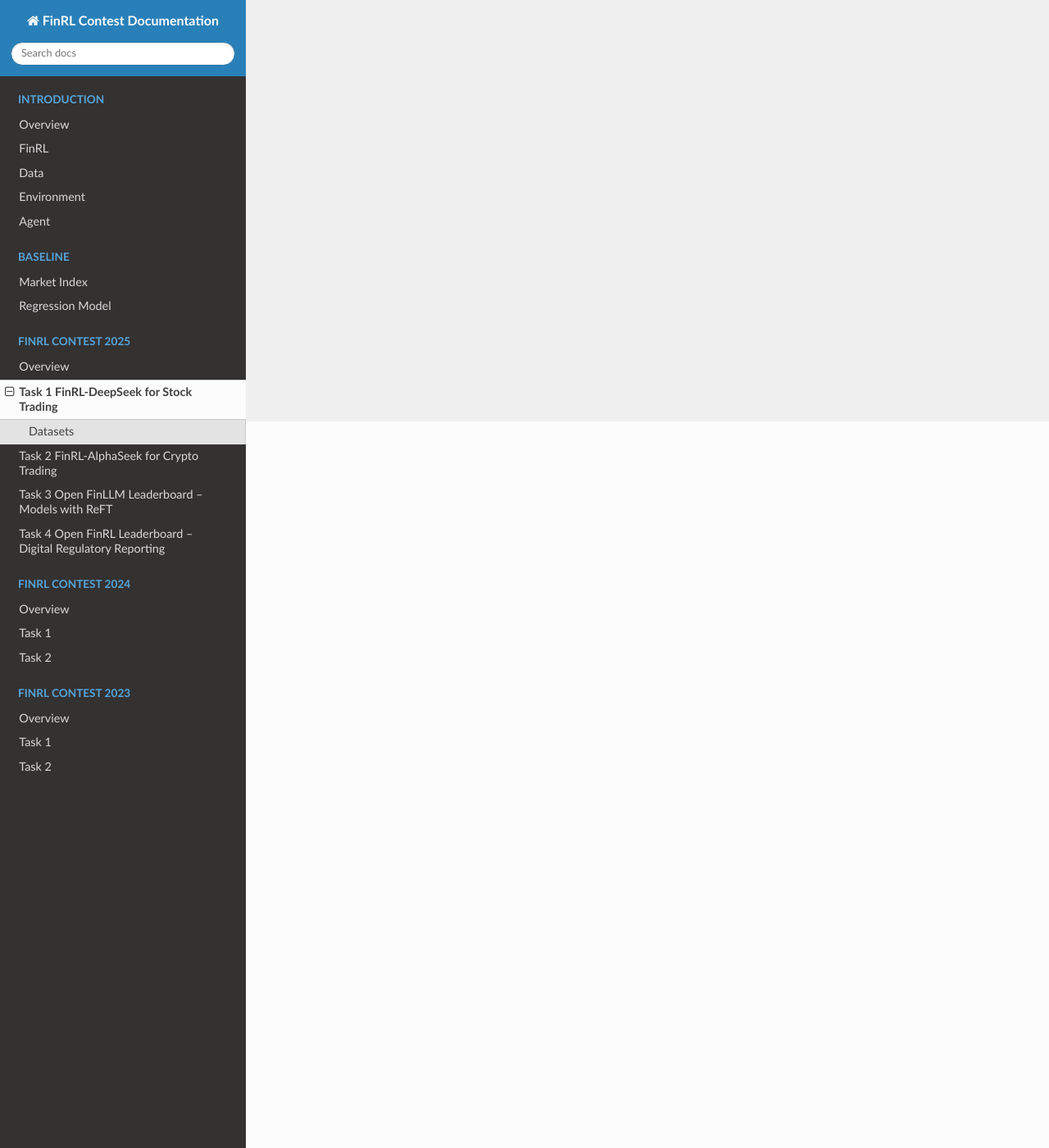
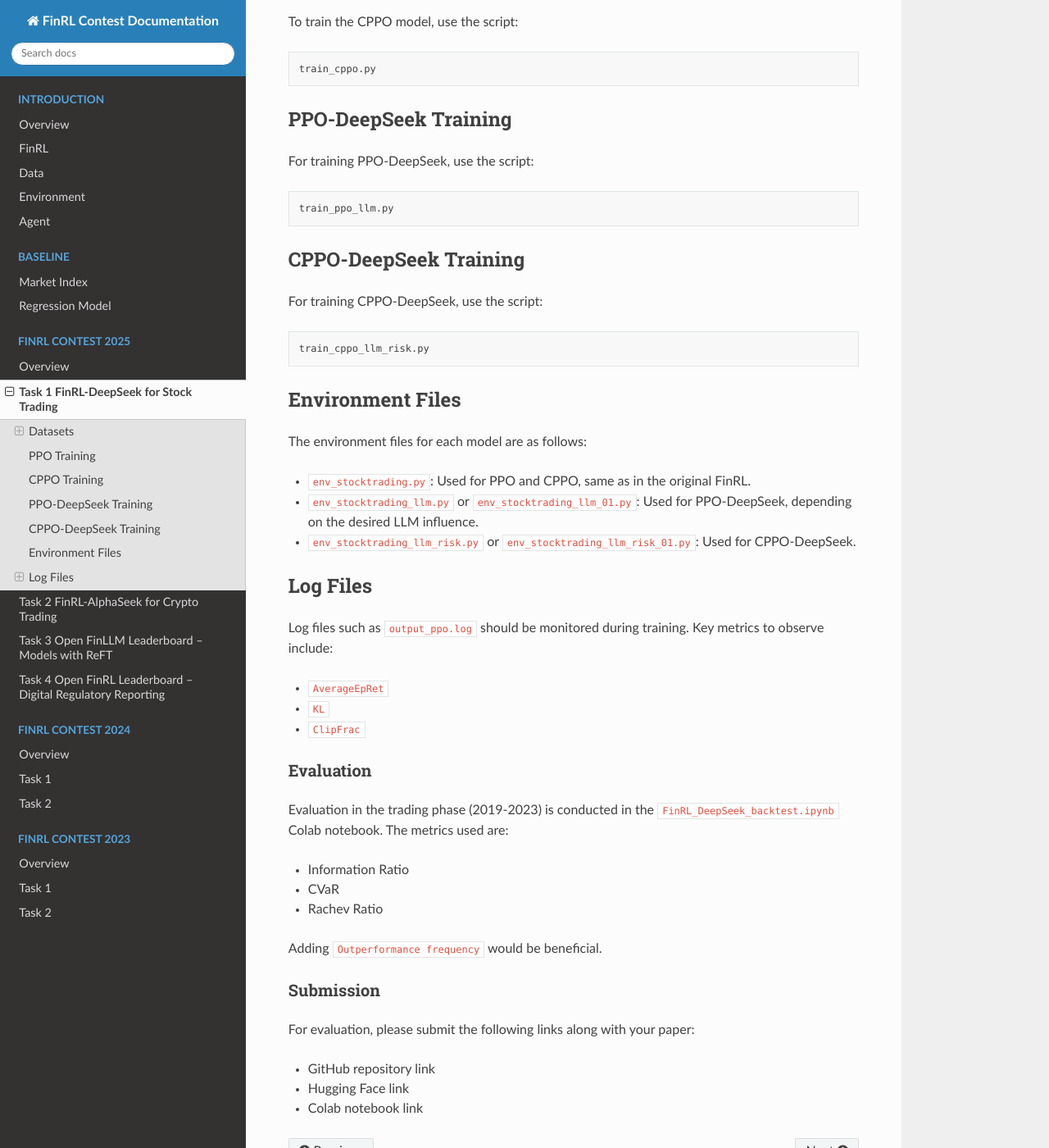
Before and after one commit to Xingyu025/FinAI-Contest, a Sphinx documentation site: the page built from docs/source/finrl2025/task1.rst, in a window 1280 px wide and 1400 px high, scrolled down 886 px. Shown: the whole window at 82% size. Built offline with Sphinx 7.4.7 and the Read the Docs theme 3.1.0, drawn with Linux system fonts in a browser that asks for light colours; some of the changed text lies outside the part shown.

Commit message:
Update task1.rst

```diff
--- a/docs/source/finrl2025/task1.rst
+++ b/docs/source/finrl2025/task1.rst
@@ -10,3 +10,82 @@
 The `Financial News and Stock Price Integration Dataset (FNSPID) <https://huggingface.co/datasets/Zihan1004/FNSPID>`_ comprises stock prices and 15 million time-aligned financial news records for Nasdaq companies, covering the period from 1999 to 2023. The processed training dataset based on the FNSPID `are also provided <https://huggingface.co/datasets/benstaf/nasdaq_2013_2023>`_.
 
 Participants are also encouraged to utilize publicly available data, such as Twitter, or develop scraping/API AI agents for this purpose. Some teams can choose to focus their submission on improving the dataset, while others may focus on enhancing trading agents.
+
+Training and Environments
+=========================
+
+To train the various models, follow the instructions below:
+
+PPO Training
+------------
+
+To train the PPO model, run the following command:
+
+.. code-block:: bash
+
+    nohup mpirun --allow-run-as-root -np 8 python train_ppo.py > output_ppo.log 2>&1 &
+
+CPPO Training
+-------------
+
+To train the CPPO model, use the script:
+
+.. code-block:: bash
+
+    train_cppo.py
+
+PPO-DeepSeek Training
+---------------------
+
+For training PPO-DeepSeek, use the script:
+
+.. code-block:: bash
+
+    train_ppo_llm.py
+
+CPPO-DeepSeek Training
+----------------------
+
+For training CPPO-DeepSeek, use the script:
+
+.. code-block:: bash
+
+    train_cppo_llm_risk.py
+
+Environment Files
+-----------------
+
+The environment files for each model are as follows:
+
+- ``env_stocktrading.py``: Used for PPO and CPPO, same as in the original FinRL.
+- ``env_stocktrading_llm.py`` or ``env_stocktrading_llm_01.py``: Used for PPO-DeepSeek, depending on the desired LLM influence.
+- ``env_stocktrading_llm_risk.py`` or ``env_stocktrading_llm_risk_01.py``: Used for CPPO-DeepSeek.
+
+Log Files
+---------
+
+Log files such as ``output_ppo.log`` should be monitored during training. Key metrics to observe include:
+
+- ``AverageEpRet``
+- ``KL``
+- ``ClipFrac``
+
+Evaluation
+==========
+
+Evaluation in the trading phase (2019-2023) is conducted in the ``FinRL_DeepSeek_backtest.ipynb`` Colab notebook. The metrics used are:
+
+- Information Ratio
+- CVaR
+- Rachev Ratio
+
+Adding ``Outperformance frequency`` would be beneficial.
+
+Submission
+==========
+
+For evaluation, please submit the following links along with your paper:
+
+- GitHub repository link
+- Hugging Face link
+- Colab notebook link
```
